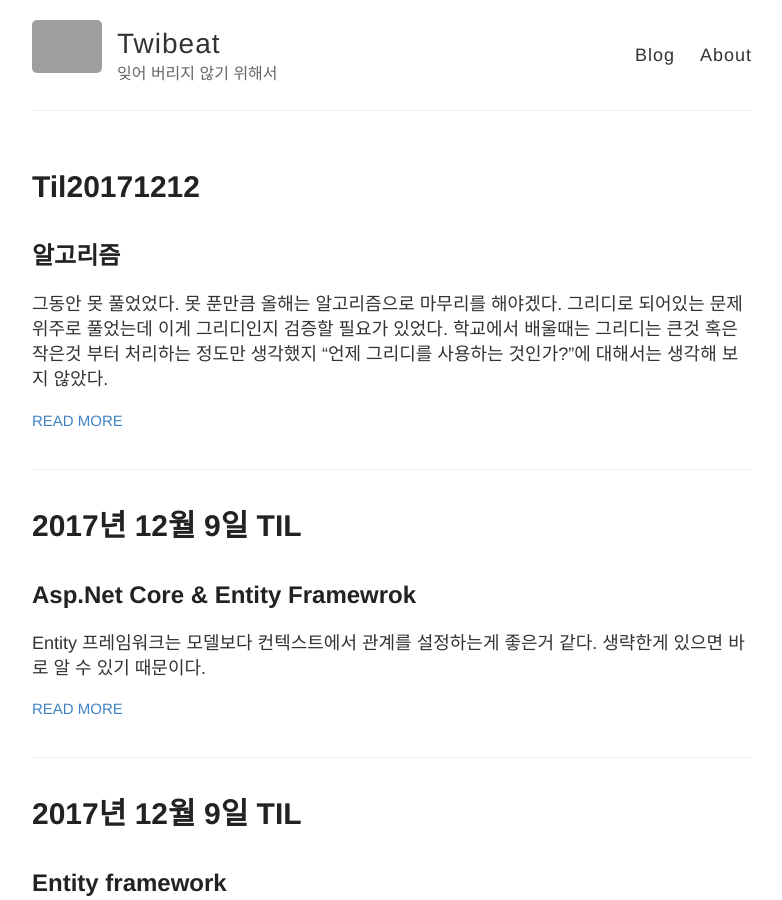
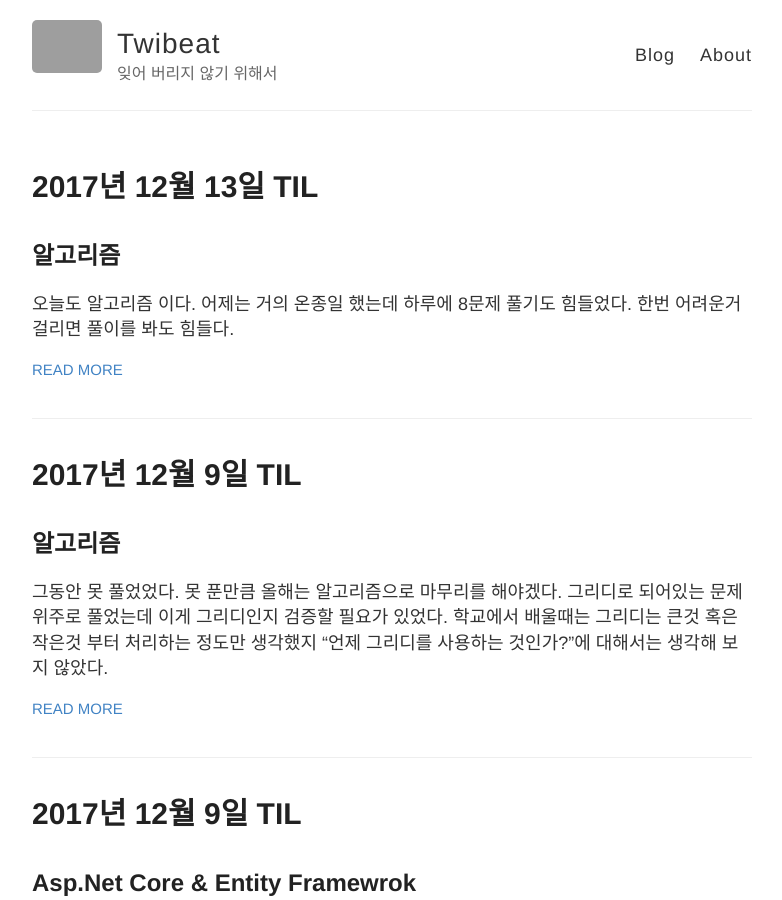
Before and after one commit to changmin-dev/changmin-dev.github.io, a Jekyll site: the page built from index.html, in a window 1280 px wide and 900 px high. Shown: the whole window, without its empty margins (248-1030 px from the left). Built offline with Jekyll 4.4.1, drawn with Linux system fonts in a browser that asks for light colours; some of the changed text lies outside the part shown; grey boxes are pictures that could not be loaded.

Commit message:
2017년 12월 13일 TIL & 오타 및 잘못된 부분 수정

```diff
--- a/_posts/2017-10-27-TIL20171027.md
+++ b/_posts/2017-10-27-TIL20171027.md
@@ -1,6 +1,6 @@
 ---
 layout: post
-title: 2017년 10월 27행 TIL
+title: 2017년 10월 27일 TIL
 ---
 
 ## 알고리즘
--- a/_posts/2017-12-12-TIL20171212.md
+++ b/_posts/2017-12-12-TIL20171212.md
@@ -1,27 +1,31 @@
+---
+layout: post
+title: 2017년 12월 9일 TIL
+---
 
 ## 알고리즘
 그동안 못 풀었었다. 못 푼만큼 올해는 알고리즘으로 마무리를 해야겠다. 그리디로 되어있는 문제 위주로 풀었는데 이게 그리디인지 검증할 필요가 있었다. 학교에서 배울때는 그리디는 큰것 혹은 작은것 부터 처리하는 정도만 생각했지 "언제 그리디를 사용하는 것인가?"에 대해서는 생각해 보지 않았다.
 
 ### 동전
-배수라는 조건이 그리디를 만족한다고 한다.[링크](https://www.acmicpc.net/problem/11047)
+배수라는 조건이 그리디를 만족한다고 한다.  [링크](https://www.acmicpc.net/problem/11047)
 
 ### 회의실 배정
-어떤걸 기준으로 해야하는지가 문제다.[링크](https://www.acmicpc.net/problem/1931)
+어떤걸 기준으로 해야하는지가 문제다.  [링크](https://www.acmicpc.net/problem/1931)
 
 ### ATM
-그리디라고 생각하면 그냥 정렬인데 그리디인지를 따져봐야 한다.[링크](https://www.acmicpc.net/problem/11399)
+그리디라고 생각하면 그냥 정렬인데 그리디인지를 따져봐야 한다.  [링크](https://www.acmicpc.net/problem/11399)
 
 ### 잃어 버린 괄호
-문자열을 처리하는게 어려운거 같다. 첫번째 -를 찾는게 관건. 처음에 문제 이해를 잘못했다. [링크](https://www.acmicpc.net/problem/1541)
+문자열을 처리하는게 어려운거 같다. 첫번째 -를 찾는게 관건. 처음에 문제 이해를 잘못했다.   [링크](https://www.acmicpc.net/problem/1541)
 
 ### 수 묶기
-완전 접근을 잘못 했다. 음수끼리 곱하면 양수가 된다는 것도 떠올리지 못했다. 나중에 다시 풀어봐야겠다. [링크](https://www.acmicpc.net/problem/1744)
+완전 접근을 잘못 했다. 음수끼리 곱하면 양수가 된다는 것도 떠올리지 못했다. 나중에 다시 풀어봐야겠다.   [링크](https://www.acmicpc.net/problem/1744)
 
 ### 대회 or 인턴
-틀렸는데 이유를 못 찾겠어서 문제를 보니 문제를 잘못 읽어서 오답인 경우였다.[링크](https://www.acmicpc.net/problem/2875)
+틀렸는데 이유를 못 찾겠어서 문제를 보니 문제를 잘못 읽어서 오답인 경우였다.  [링크](https://www.acmicpc.net/problem/2875)
 
 ### 30
-조건을 묶는게 더 가독성이 좋았던거 같다. 그리고 자료형 변환 할때 문제 발생을 고려했어야 했다. 값이 너무 크다면 숫자로 바꾸지 않고 String을 이용하는것도 괜찮은거 같다. [링크](https://www.acmicpc.net/problem/10610)
+조건을 묶는게 더 가독성이 좋았던거 같다. 그리고 자료형 변환 할때 문제 발생을 고려했어야 했다. 값이 너무 크다면 숫자로 바꾸지 않고 String을 이용하는것도 괜찮은거 같다.   [링크](https://www.acmicpc.net/problem/10610)
 
 ### 병든 나이트
-칸을 계산해서 풀었는데 그렇게 안풀어도 가능했다. 그리고 조건을 이해하는데 오해가 있었더거 같다. [링크](https://www.acmicpc.net/problem/1783)
+칸을 계산해서 풀었는데 그렇게 안풀어도 가능했다. 그리고 조건을 이해하는데 오해가 있었더거 같다.   [링크](https://www.acmicpc.net/problem/1783)
--- /dev/null
+++ b/_posts/2017-12-13-TIL20171213.md
@@ -0,0 +1,24 @@
+---
+layout: post
+title: 2017년 12월 13일 TIL
+---
+
+## 알고리즘
+오늘도 알고리즘 이다. 어제는 거의 온종일 했는데 하루에 8문제 풀기도 힘들었다. 한번 어려운거 걸리면 풀이를 봐도 힘들다.
+
+### NMK
+[문제 링크](https://www.acmicpc.net/problem/1201)
+최대 부분 증가 수열, 최대 부분 감소 수열의 정의도 알아야하고 많은 생각을 해봐야하는 문제이다. 구글에 쳐서 나오는 풀이는 다본거 같은데 그냥 내가 손으로 해보는게 이해가 잘됬다. "왜 이게 답이지?"라는 생각이 계속 들었던 문제
+- 최대 부분 증가 수열 : 수열의 낮은 인덱스 에서 높은 인덱스로 가면서 증가하는 수만 뽑아낸 것
+
+### 행렬
+[문제 링크](https://www.acmicpc.net/problem/1080)
+연산할때 3 * 3 씩 바꿀수 있다는 점에 착안 너비와 높이 각각 -2 되는 곳까지 비교해서 바꾸어야 할 때까지 연산을 해준다.
+
+### 롤러 코스터
+[문제 링크](https://www.acmicpc.net/problem/2873)
+4방향으로 다 움직일 수 있다는 것을 고려하지 못한거 같다.
+
+### 집합
+[문제 링크](https://www.acmicpc.net/problem/11723)
+System.out.println() 함수가 느리다는 것을 알게 되었다.
```
